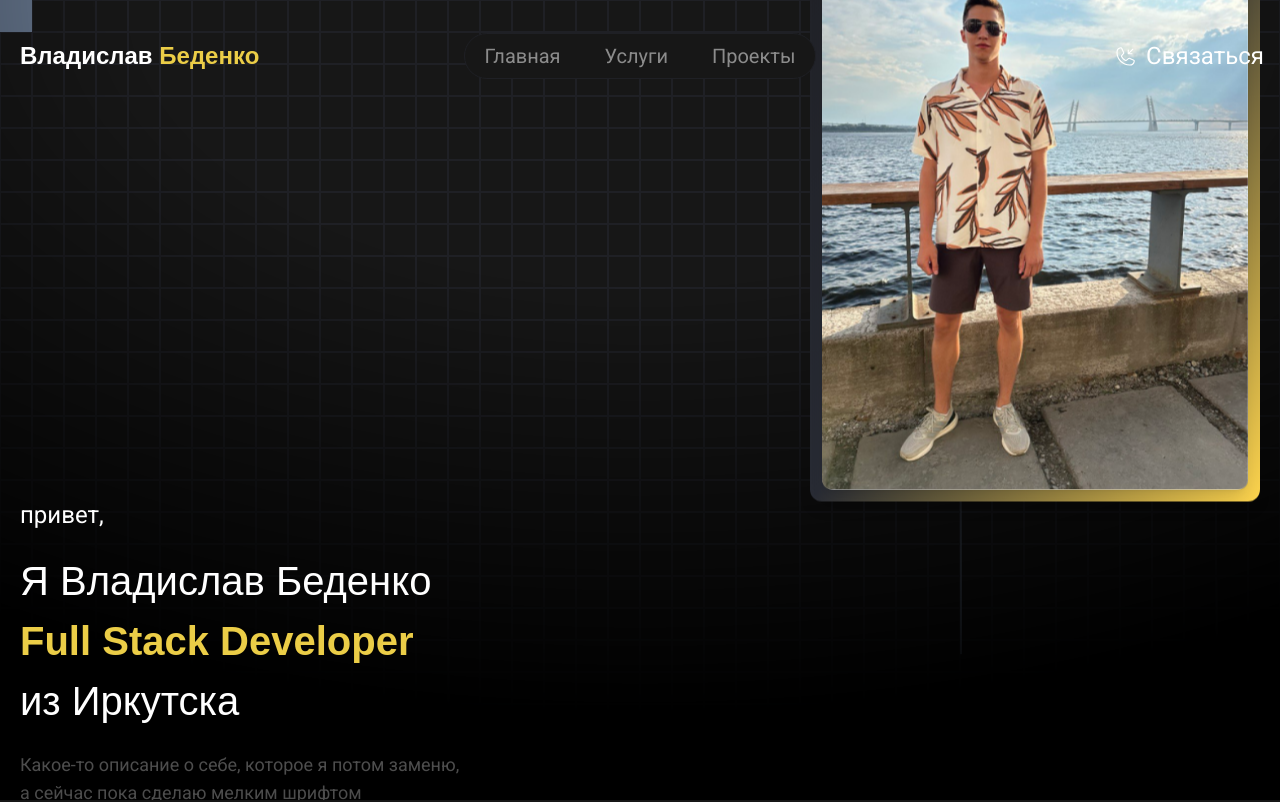
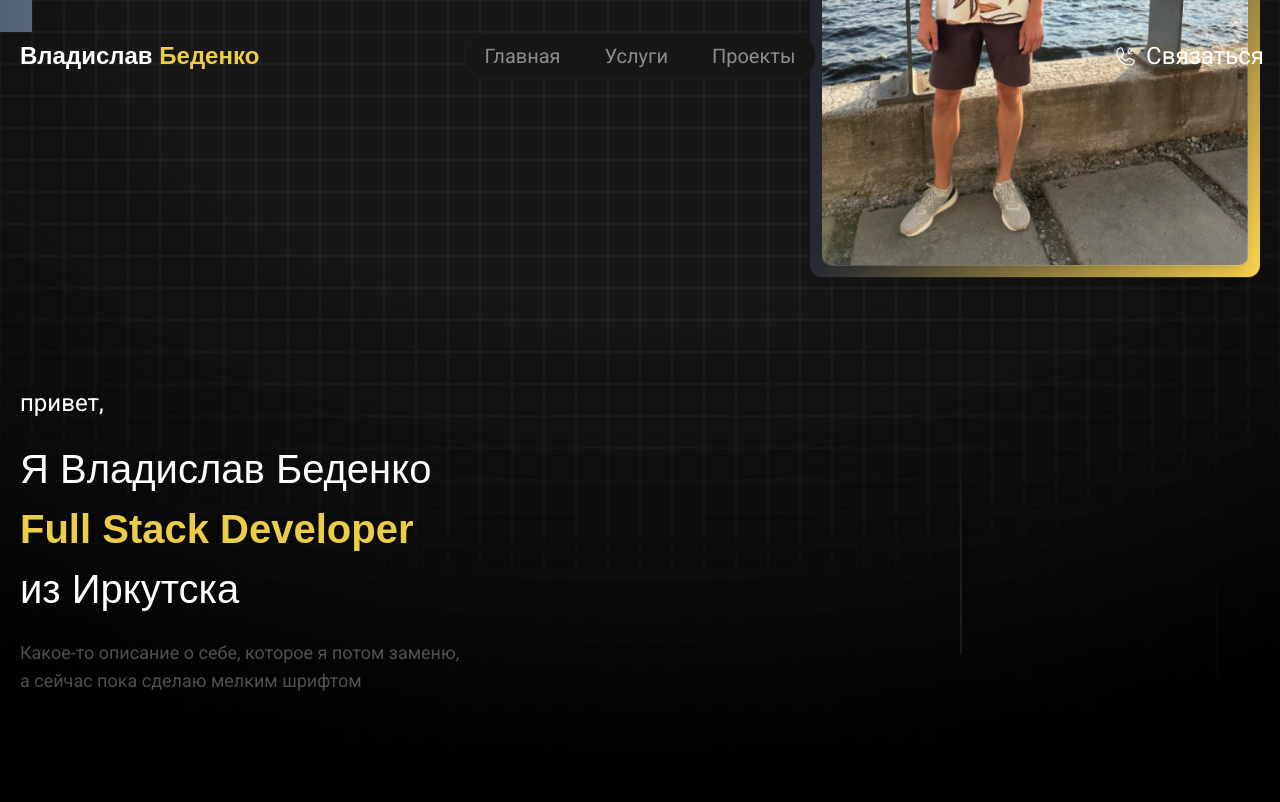
Before and after one commit to gobosvinus/portfolio_v2, a Next.js app: page / in a window 1280 px wide. Shown: the top 802 px of the page. Built offline with nearby package versions, Linux system fonts and the light colour scheme; a web font is replaced by a local one.

Commit message:
some message

```diff
--- a/components/Animations/Reveal.tsx
+++ b/components/Animations/Reveal.tsx
@@ -10,12 +10,12 @@ const Reveal = ({
   children: React.ReactNode;
   delay?: number;
   coveringBox?: boolean;
-  width: number;
+  width: number | undefined;
 }) => {
   const ref = useRef(null);
   const isInView = useInView(ref, {
     once: true,
-    amount: width < 768 ? 0.5 : "all",
+    amount: width && width < 768 ? 0.5 : "all",
   });
 
   const variants: Variants = {
@@ -46,7 +46,7 @@ const Reveal = ({
 
       {coveringBox && (
         <motion.div
-          variants={width < 768 ? variantsBoxMobile : variantBox}
+          variants={width && width < 768 ? variantsBoxMobile : variantBox}
           initial="hidden"
           animate={isInView ? "visible" : "hidden"}
           transition={{ duration: 1.5, ease: "easeIn" }}
--- a/components/Buttons/OutlineButton.tsx
+++ b/components/Buttons/OutlineButton.tsx
@@ -16,7 +16,7 @@ const OutlineButton = ({
       onClick={onClick}
       {...rest}
       className={twMerge(
-        "group relative px-4 py-2 font-medium text-white transition-all duration-[400ms] hover:scale-105 hover:text-yellow",
+        "z-150 group relative px-4 py-2 font-medium text-white transition-all duration-[400ms] hover:scale-105 hover:text-yellow",
         className,
       )}
     >
--- a/components/Modals/ContactMeModal.tsx
+++ b/components/Modals/ContactMeModal.tsx
@@ -1,3 +1,4 @@
+import useWindowSize from "@/hooks/useWindowSize";
 import React, { ReactNode } from "react";
 import { createPortal } from "react-dom";
 const ContactMeModal = ({
@@ -10,6 +11,7 @@ const ContactMeModal = ({
   children: ReactNode;
 }) => {
   if (!isOpen) return null;
+  const { height } = useWindowSize();
 
   return createPortal(
     <div
@@ -18,7 +20,7 @@ const ContactMeModal = ({
     >
       <div
         onClick={(e) => e.stopPropagation()}
-        className="h-[60%] min-w-[20%] max-w-[500px] max-sm:h-[90vh] max-sm:w-[90%]"
+        className={`${height && height < 1000 ? "h-[80vh]" : "h-[60vh]"} min-w-[20%] max-w-[500px] max-sm:h-[90vh] max-sm:w-[90%]`}
       >
         {children}
       </div>
--- a/components/Navbar/NavbarFinal.tsx
+++ b/components/Navbar/NavbarFinal.tsx
@@ -32,7 +32,7 @@ const NavbarFinal = ({ classNames }: { classNames?: string }) => {
             return { ...prev, opacity: 0 };
           })
         }
-        className="pointer-events-auto relative flex gap-5 font-secondary"
+        className="z-200 pointer-events-auto relative flex gap-5 font-secondary"
       >
         {NAVBAR_DATA.map((element) => {
           return (
--- a/components/ui/MacbookScroll.tsx
+++ b/components/ui/MacbookScroll.tsx
@@ -25,6 +25,7 @@ import { IconCaretLeftFilled } from "@tabler/icons-react";
 import { IconCaretDownFilled } from "@tabler/icons-react";
 import CompetencesGrid from "../Grids/CompetencesGrid";
 import { useWindowWidth } from "@/context/WindowWidthProvider";
+import useWindowSize from "@/hooks/useWindowSize";
 
 const MacbookScroll = ({
   src,
@@ -86,7 +87,18 @@ const MacbookScroll = ({
             : 1.5,
     ],
   );
-  const translate = useTransform(scrollYProgress, [0, 0.5, 1], [0, 700, 400]);
+
+  const { height } = useWindowSize();
+
+  const translate = useTransform(
+    scrollYProgress,
+    [0, 0.5, 1],
+    [
+      0,
+      height && height < 1000 ? 150 : 700,
+      height && height < 1000 ? -50 : 400,
+    ],
+  );
   const rotate = useTransform(scrollYProgress, [0.1, 0.12, 0.3], [-28, -28, 0]);
   const textTransform = useTransform(scrollYProgress, [0, 0.3], [0, 100]);
   const textOpacity = useTransform(scrollYProgress, [0, 0.2], [1, 0]);
--- a/pages/landing/AboutMe.tsx
+++ b/pages/landing/AboutMe.tsx
@@ -2,7 +2,7 @@ import React, { useState, useEffect, useRef, use } from "react";
 import { motion, useInView } from "framer-motion";
 import Reveal from "../../components/Animations/Reveal";
 import { TracingBeam } from "../../components/ui/TracingBeam";
-import useWindowSize from "@/hooks/useWindowSize";
+
 import { useWindowWidth } from "@/context/WindowWidthProvider";
 
 const AboutMe = () => {
@@ -26,12 +26,11 @@ const AboutMe = () => {
   };
 
   const width = useWindowWidth();
-  // const { width = window?.innerWidth } = useWindowSize();
 
   return (
     <section className="h-max w-screen overflow-hidden bg-black-500 max-sm:pb-10">
       <div className="container h-full">
-        {width && width < 768 ? (
+        {width !== undefined && width < 768 ? (
           <TracingBeam>
             <div className="">
               <motion.h2
--- a/pages/landing/Hero.tsx
+++ b/pages/landing/Hero.tsx
@@ -25,7 +25,7 @@ const Hero = () => {
 
   return (
     <div
-      className="relative h-screen w-screen overflow-hidden"
+      className="relative h-max min-h-screen w-screen overflow-hidden"
       style={{
         boxShadow: "0 50px 75px -12px rgb(0 0 0 / 0.25)",
       }}
@@ -58,7 +58,8 @@ const Hero = () => {
             initial={{ y: -40, opacity: 0, scale: 1.05 }}
             animate={{ y: 0, opacity: 1, scale: 1 }}
             transition={{ duration: 1.5, ease: "easeOut" }}
-            className="z-10 flex flex-col md:mt-[288px] lg:mt-[388px]"
+            // было lg:mt-[288px]
+            className="z-10 flex flex-col md:mt-[288px] lg:mt-[32vh]"
             style={{
               translateY: translate,
               position: "relative",
@@ -98,7 +99,8 @@ const Hero = () => {
             initial={{ y: -200, scale: 1.1 }}
             animate={{ y: 0, scale: 1 }}
             transition={{ duration: 1.5, ease: "easeOut" }}
-            className="pointer-events-auto block max-sm:hidden max-sm:self-center md:mt-[238px] lg:mt-[288px]"
+            // было lg:mt-[288px]
+            className="pointer-events-auto block pb-20 max-sm:hidden max-sm:self-center md:mt-[238px] lg:mt-[18vh]"
             style={{
               y,
             }}
--- a/pages/landing/PhoneContact.tsx
+++ b/pages/landing/PhoneContact.tsx
@@ -1,15 +1,17 @@
-import { motion } from "framer-motion";
+import { motion, useWillChange } from "framer-motion";
 import React, { useRef } from "react";
 import FloatingPhone from "@/components/ui/FloatingPhone";
 import Reveal from "@/components/Animations/Reveal";
+import { useWindowWidth } from "@/context/WindowWidthProvider";
 
 const PhoneContact = () => {
   const ref = useRef(null);
+  const width = useWindowWidth();
 
   return (
-    <section className="h-[80dvh] w-screen bg-black-500 max-sm:py-10 md:h-[70vh]">
+    <section className="min-h-[80vh] w-screen overflow-y-hidden bg-black-500 max-sm:py-10 md:h-[70vh]">
       <div className="container grid h-full place-items-center" ref={ref}>
-        <Reveal coveringBox={false} delay={0}>
+        <Reveal coveringBox={false} delay={0} width={width}>
           <motion.div drag dragConstraints={ref} dragSnapToOrigin>
             <FloatingPhone />
           </motion.div>
--- a/pages/landing/Services.tsx
+++ b/pages/landing/Services.tsx
@@ -37,7 +37,7 @@ const Services = () => {
   const y = useTransform(progress, [0.5, 1], ["0", "-50%"]);
 
   return (
-    <section className="h-[110vh] w-screen overflow-hidden bg-black-400">
+    <section className="min-h-[110vh] w-screen overflow-hidden bg-black-400">
       <motion.div
         className="container relative h-full"
         style={{
--- a/tailwind.config.ts
+++ b/tailwind.config.ts
@@ -18,6 +18,7 @@ const config: Config = {
       center: true,
       padding: "20px",
     },
+
     extend: {
       colors: {
         black: {
```
